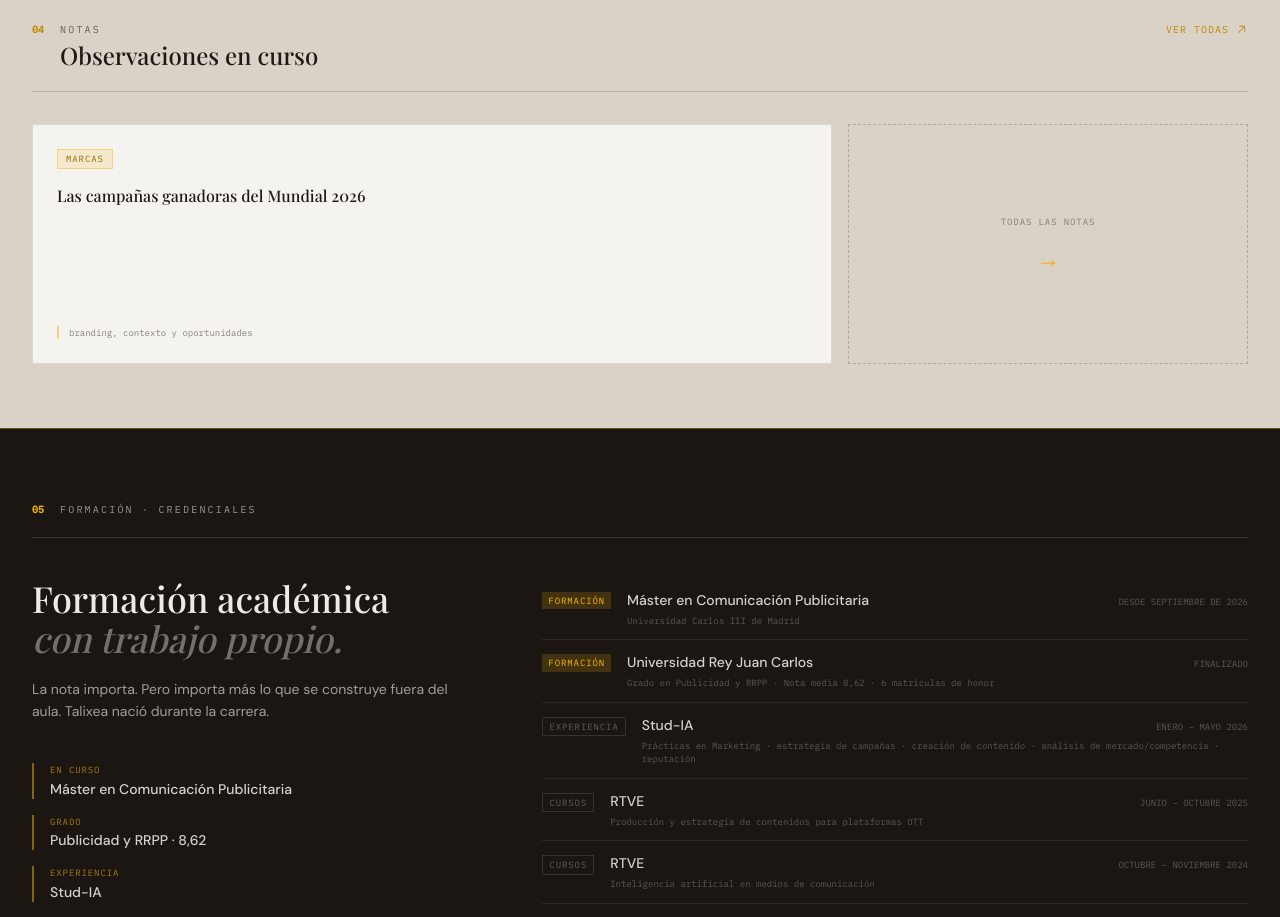
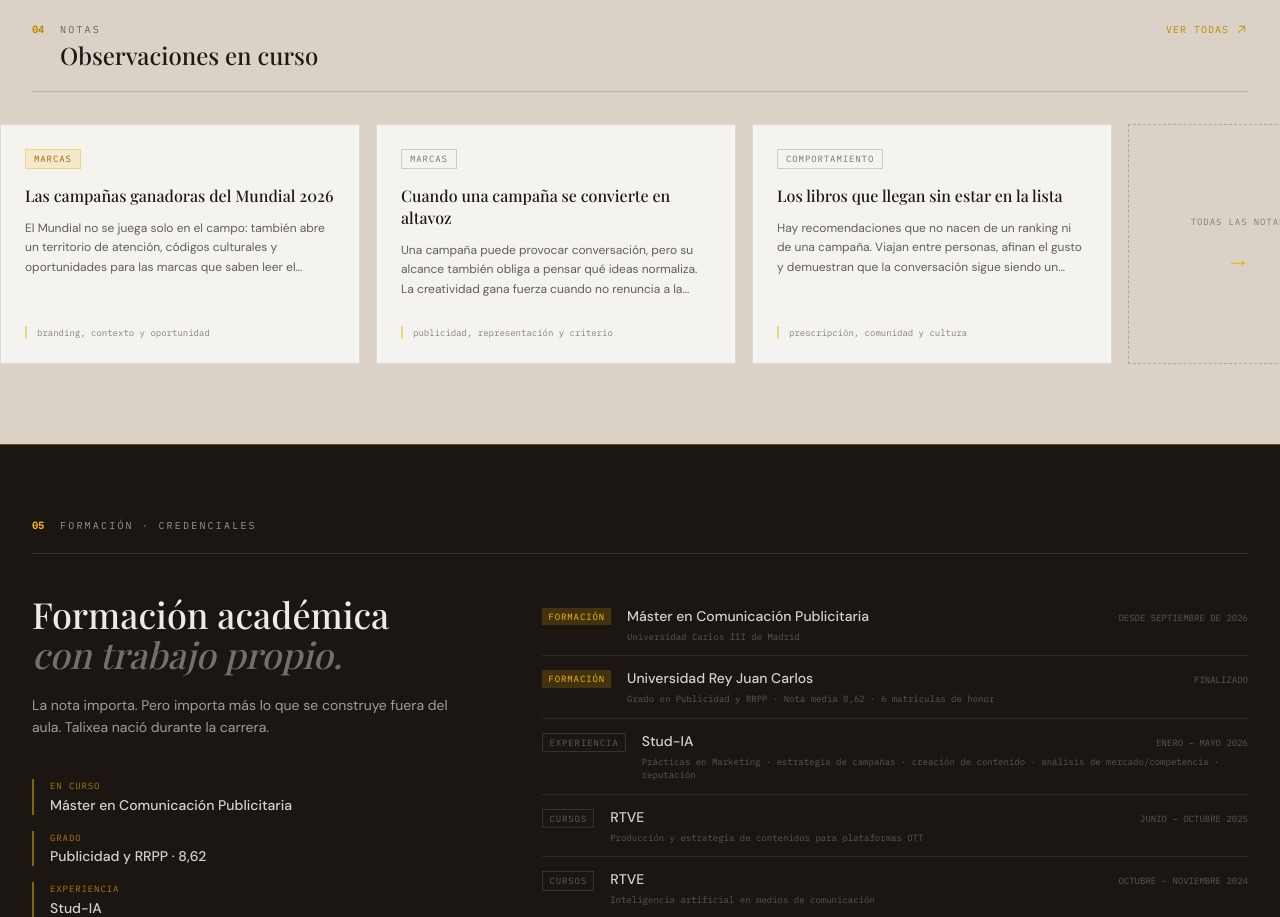
Before and after one commit to Fei461/Portfolio, a React (Vite) app: page /#/ in a window 1280 px wide. Shown: the part 3380-4297 px from the top of the page. Built offline with nearby package versions, Linux system fonts and the light colour scheme; a web font is replaced by a local one.

Commit message:
Populate LinkedIn notes archive

```diff
--- a/src/data/notes.ts
+++ b/src/data/notes.ts
@@ -16,71 +16,141 @@ export type Note = {
   annotation: string;
   readingTime: number;
   size: NoteSize;
+  sourceUrl: string;
   featured?: boolean;
   featuredOnHome?: boolean;
   related?: string[];
   tags?: string[];
 };
 
-// Los títulos entre corchetes son placeholders de publicaciones reales.
+// Archivo editorial de publicaciones de LinkedIn. Las fechas se muestran solo
+// cuando pueden confirmarse; cada ficha conserva el enlace a la publicación.
 export const notes: Note[] = [
   {
     id: "campanas-mundial-2026",
     date: "",
     category: "Marcas",
     title: "Las campañas ganadoras del Mundial 2026",
-    excerpt: "",
-    annotation: "branding, contexto y oportunidades",
-    readingTime: 0,
+    excerpt:
+      "El Mundial no se juega solo en el campo: también abre un territorio de atención, códigos culturales y oportunidades para las marcas que saben leer el contexto.",
+    annotation: "branding, contexto y oportunidad",
+    readingTime: 2,
     size: "featured",
+    sourceUrl:
+      "https://es.linkedin.com/posts/lara-feijoo_las-campa%C3%B1as-ganadoras-del-mundial-2026-activity-7473291045955538944-kLDK",
     featured: true,
     featuredOnHome: true,
-    related: ["mediamarkt", "kfc"],
-    tags: ["marcas", "estrategia"],
+    related: ["barbie-altavoz", "libros-boca-a-boca"],
+    tags: ["marcas", "estrategia", "cultura"],
   },
   {
-    id: "mediamarkt",
-    date: "TODO: fecha",
-    category: "Estrategia",
-    title: "[Análisis de MediaMarkt]",
-    excerpt: "TODO: añadir extracto de la publicación real.",
-    annotation: "marca y comunicación",
-    readingTime: 0,
+    id: "barbie-altavoz",
+    date: "",
+    category: "Marcas",
+    title: "Cuando una campaña se convierte en altavoz",
+    excerpt:
+      "Una campaña puede provocar conversación, pero su alcance también obliga a pensar qué ideas normaliza. La creatividad gana fuerza cuando no renuncia a la responsabilidad.",
+    annotation: "publicidad, representación y criterio",
+    readingTime: 3,
     size: "large",
-    tags: ["marcas", "estrategia"],
+    sourceUrl:
+      "https://es.linkedin.com/posts/lara-feijoo_close-the-dream-gap-with-barbie-activity-7506997776690438144-Ao4H",
+    tags: ["publicidad", "representación", "marcas"],
   },
   {
-    id: "kfc",
-    date: "TODO: fecha",
-    category: "Marcas",
-    title: "[Análisis de KFC]",
-    excerpt: "TODO: añadir extracto de la publicación real.",
-    annotation: "observación de campaña",
-    readingTime: 0,
+    id: "libros-boca-a-boca",
+    date: "",
+    category: "Comportamiento",
+    title: "Los libros que llegan sin estar en la lista",
+    excerpt:
+      "Hay recomendaciones que no nacen de un ranking ni de una campaña. Viajan entre personas, afinan el gusto y demuestran que la conversación sigue siendo un canal de descubrimiento.",
+    annotation: "prescripción, comunidad y cultura",
+    readingTime: 2,
     size: "large",
-    tags: ["marcas", "estrategia"],
+    sourceUrl:
+      "https://es.linkedin.com/posts/lara-feijoo_publicidadyrrpp-estrategia-marketing-activity-7480902042056601616-m53_",
+    tags: ["cultura", "comunidad", "recomendación"],
   },
   {
-    id: "consumo-emociones",
-    date: "TODO: fecha",
-    category: "Comportamiento",
-    title: "[Consumo, emociones y alimentación]",
-    excerpt: "TODO: añadir extracto de la publicación real.",
-    annotation: "comportamiento y consumo",
-    readingTime: 0,
+    id: "quick-wins-kotter",
+    date: "",
+    category: "Estrategia",
+    title: "Las pequeñas victorias también cambian cosas",
+    excerpt:
+      "El modelo de Kotter ayuda a explicar por qué Duolingo, TikTok o Wuolah entienden tan bien las recompensas inmediatas: los avances visibles sostienen la energía para continuar.",
+    annotation: "cambio, motivación y quick wins",
+    readingTime: 3,
     size: "medium",
-    tags: ["consumo", "emociones", "alimentación"],
+    sourceUrl: "https://es.linkedin.com/in/lara-feijoo",
+    tags: ["estrategia", "cambio", "aprendizaje"],
   },
   {
-    id: "copy-formulas",
-    date: "TODO: fecha",
+    id: "campana-8m",
+    date: "",
+    category: "Marcas",
+    title: "Una pregunta incómoda para el 8M",
+    excerpt:
+      "Las campañas más pertinentes no se limitan a ocupar una fecha del calendario. Ponen en evidencia los sesgos que aún condicionan a quién imaginamos en posiciones de poder.",
+    annotation: "género, imaginario y comunicación",
+    readingTime: 2,
+    size: "medium",
+    sourceUrl: "https://es.linkedin.com/in/lara-feijoo",
+    tags: ["marcas", "género", "cultura"],
+  },
+  {
+    id: "empezar-en-studia",
+    date: "",
     category: "Aprendizaje",
-    title: "[Fórmulas de copy que merece la pena tener cerca]",
-    excerpt: "TODO: añadir extracto de la publicación real.",
-    annotation: "recurso de trabajo",
-    readingTime: 0,
+    title: "No buscaba prácticas: buscaba impacto",
+    excerpt:
+      "Entrar en Stud-IA convirtió el aprendizaje en terreno de juego: investigar el mercado, observar a la competencia y construir una estrategia de contenido con propósito.",
+    annotation: "startup, curiosidad y práctica",
+    readingTime: 2,
+    size: "medium",
+    sourceUrl:
+      "https://es.linkedin.com/posts/lara-feijoo_studia-pr%C3%A1cticas-startuplife-activity-7416766114707251201-BdE8",
+    tags: ["startup", "aprendizaje", "estrategia"],
+  },
+  {
+    id: "aprender-del-error",
+    date: "",
+    category: "Aprendizaje",
+    title: "La única idea que seguro no funciona",
+    excerpt:
+      "La teoría se vuelve útil al someterla a prueba. Publicar, medir, corregir y volver a intentarlo es una forma más honesta de aprender que esperar a tener la idea perfecta.",
+    annotation: "experimentación, iteración y criterio",
+    readingTime: 2,
     size: "small",
-    tags: ["copywriting", "estrategia"],
+    sourceUrl:
+      "https://es.linkedin.com/posts/lara-feijoo_pr%C3%A1cticas-startuplife-publicidadyrrpp-activity-7442861679312289792-LyoH",
+    tags: ["aprendizaje", "experimentación", "contenido"],
+  },
+  {
+    id: "salir-de-la-universidad",
+    date: "",
+    category: "Aprendizaje",
+    title: "Salir de la universidad para empezar a proponer",
+    excerpt:
+      "El trabajo real no sigue el ritmo de un PDF. Enseña a decidir con información incompleta, a defender una idea y a descubrir que el aprendizaje empieza al decirla en voz alta.",
+    annotation: "incertidumbre, iniciativa y oficio",
+    readingTime: 3,
+    size: "small",
+    sourceUrl:
+      "https://es.linkedin.com/posts/lara-feijoo_qu%C3%A9-lleg%C3%B3-antes-el-huevo-o-la-gallina-activity-7466057066965549056-Sz73",
+    tags: ["aprendizaje", "prácticas", "carrera"],
+  },
+  {
+    id: "primer-paso-profesional",
+    date: "",
+    category: "Aprendizaje",
+    title: "El primer paso también cuenta como estrategia",
+    excerpt:
+      "Compartir el inicio de una etapa profesional es reconocer que la carrera se construye con decisiones pequeñas, curiosidad sostenida y ganas de convertir formación en experiencia.",
+    annotation: "trayectoria, práctica y evolución",
+    readingTime: 2,
+    size: "small",
+    sourceUrl: "https://es.linkedin.com/in/lara-feijoo",
+    tags: ["carrera", "aprendizaje", "experiencia"],
   },
 ];
 
--- a/src/pages/notas-page.tsx
+++ b/src/pages/notas-page.tsx
@@ -44,6 +44,8 @@ function ReadTime({ mins }: { mins: number }) {
 
 // Fecha formateada
 function NoteDate({ raw }: { raw: string }) {
+  if (!raw) return null;
+
   const [year, month] = raw.split("-");
   const monthNames = [
     "ENE",
@@ -199,7 +201,9 @@ function FeaturedNoteCard({ note }: { note: Note }) {
             {note.annotation}
           </p>
           <a
-            href="#archivo"
+            href={note.sourceUrl}
+            target="_blank"
+            rel="noreferrer"
             className="inline-flex items-center gap-1.5 transition-opacity hover:opacity-70 shrink-0"
             style={{
               fontFamily: "var(--font-mono)",
@@ -208,9 +212,9 @@ function FeaturedNoteCard({ note }: { note: Note }) {
               letterSpacing: "0.14em",
               color: hovered ? "hsl(44 95% 58%)" : "hsl(44 95% 30%)",
             }}
-            aria-label={`Ficha de ${note.title} en preparación`}
+            aria-label={`Ver ${note.title} en LinkedIn`}
           >
-            En preparación <ArrowUpRight size={10} />
+            Ver en LinkedIn <ArrowUpRight size={10} />
           </a>
         </div>
       </div>
@@ -290,7 +294,9 @@ function LargeNoteCard({ note, delay = 0 }: { note: Note; delay?: number }) {
               {note.annotation}
             </p>
             <a
-              href="#archivo"
+              href={note.sourceUrl}
+              target="_blank"
+              rel="noreferrer"
               className="shrink-0 transition-opacity hover:opacity-70"
               style={{
                 fontFamily: "var(--font-mono)",
@@ -302,9 +308,9 @@ function LargeNoteCard({ note, delay = 0 }: { note: Note; delay?: number }) {
                 alignItems: "center",
                 gap: "4px",
               }}
-              aria-label="Ficha en preparación"
+              aria-label={`Ver ${note.title} en LinkedIn`}
             >
-              Pendiente <ArrowUpRight size={9} />
+              Ver en LinkedIn <ArrowUpRight size={9} />
             </a>
           </div>
         </div>
@@ -379,7 +385,9 @@ function MediumNoteCard({ note, delay = 0 }: { note: Note; delay?: number }) {
             {note.annotation}
           </p>
           <a
-            href="#archivo"
+            href={note.sourceUrl}
+            target="_blank"
+            rel="noreferrer"
             className="shrink-0 inline-flex items-center gap-1 hover:opacity-70"
             style={{
               fontFamily: "var(--font-mono)",
@@ -388,9 +396,9 @@ function MediumNoteCard({ note, delay = 0 }: { note: Note; delay?: number }) {
               letterSpacing: "0.14em",
               color: "hsl(44 95% 30%)",
             }}
-            aria-label="Ficha en preparación"
+            aria-label={`Ver ${note.title} en LinkedIn`}
           >
-            Pendiente <ArrowUpRight size={9} />
+            Ver en LinkedIn <ArrowUpRight size={9} />
           </a>
         </div>
       </article>
@@ -457,7 +465,9 @@ function SmallNoteCard({ note, delay = 0 }: { note: Note; delay?: number }) {
           <NoteDate raw={note.date} />
           {hovered && (
             <a
-              href="#archivo"
+              href={note.sourceUrl}
+              target="_blank"
+              rel="noreferrer"
               className="inline-flex items-center gap-0.5 hover:opacity-70"
               style={{
                 fontFamily: "var(--font-mono)",
@@ -466,9 +476,9 @@ function SmallNoteCard({ note, delay = 0 }: { note: Note; delay?: number }) {
                 letterSpacing: "0.12em",
                 color: "hsl(44 95% 28%)",
               }}
-              aria-label="Ficha en preparación"
+              aria-label={`Ver ${note.title} en LinkedIn`}
             >
-              Pendiente <ArrowUpRight size={8} />
+              Ver en LinkedIn <ArrowUpRight size={8} />
             </a>
           )}
         </div>
```
Also changed, not shown: 29 other files (tests, documents, lock files or other folders).
